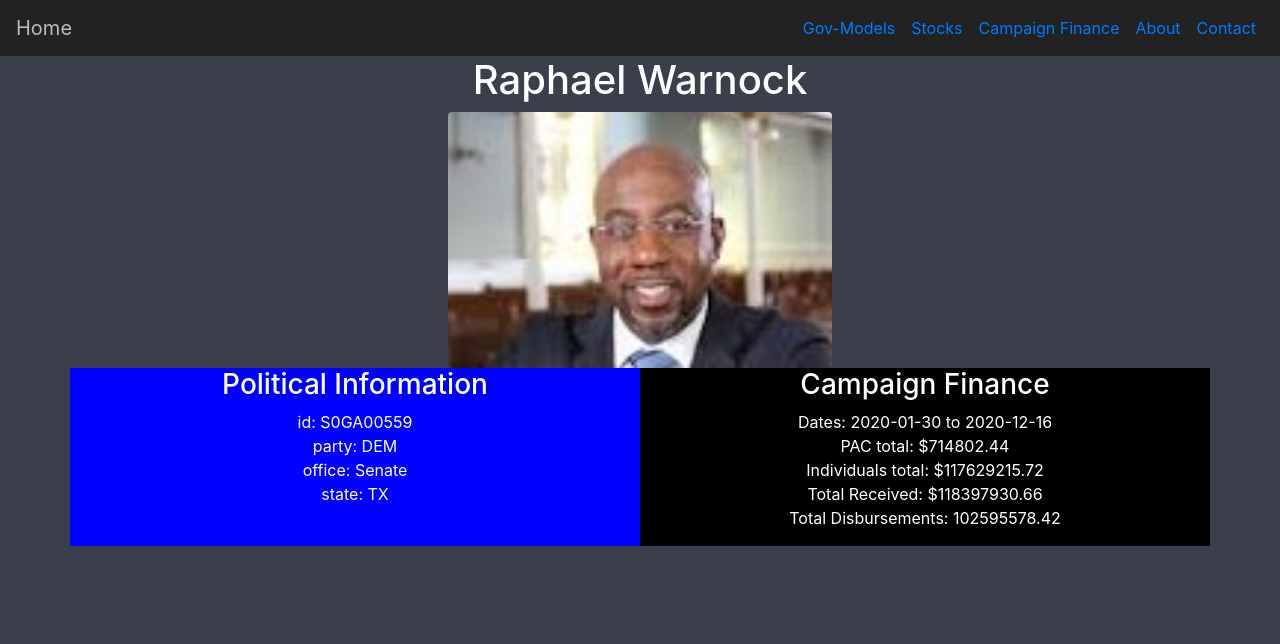
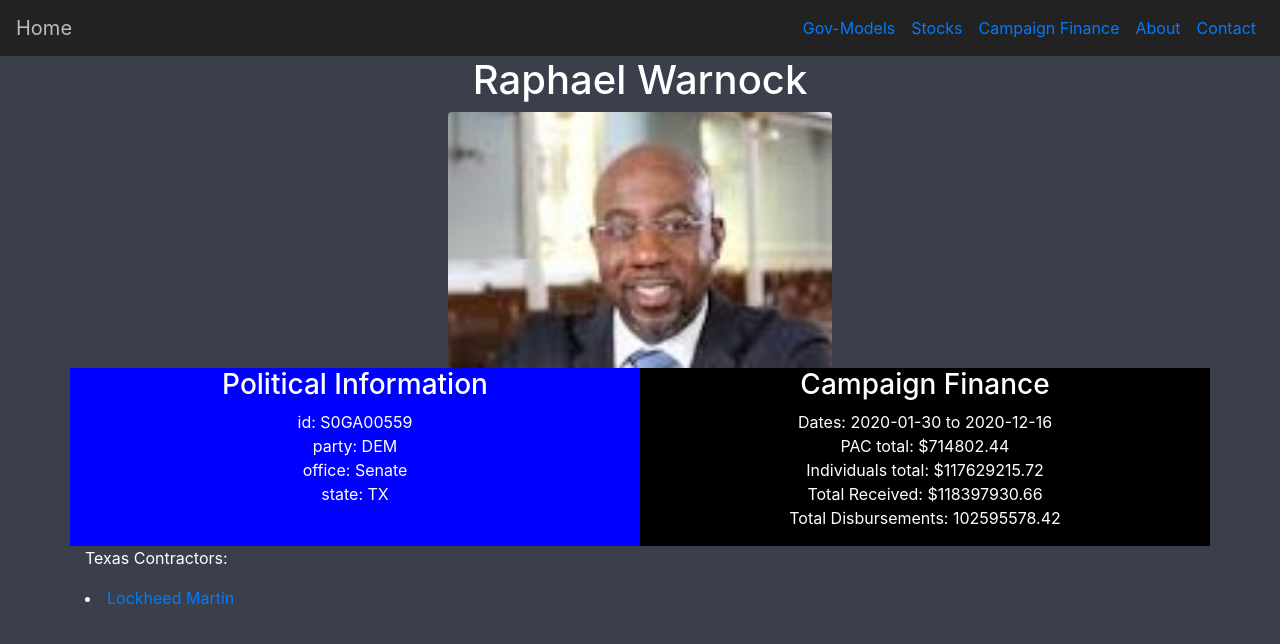
Before and after one commit to kev-liangg/thepoliticalmarket, a React (Create React App) app in the folder frontend/: page /CampFin/RWarnock in a window 1280 px wide. Shown: the top 644 px of the page. Built offline with nearby package versions, Linux system fonts and the light colour scheme.

Commit message:
links from candidates to contractors

```diff
--- a/frontend/src/cf-models/CfJHarrison.js
+++ b/frontend/src/cf-models/CfJHarrison.js
@@ -31,6 +31,10 @@ function CfJHarrison() {
                         </p>
                     </div>
                 </div>
+                <p class="card-text">Texas Contractors:</p>
+                    <li>
+                    <a href={"/Contractors"}>Raytheon</a>
+                </li>
             </div>
         </div>
     )
--- a/frontend/src/cf-models/CfRWarnock.js
+++ b/frontend/src/cf-models/CfRWarnock.js
@@ -31,6 +31,10 @@ function CfRWarnock() {
                         </p>
                     </div>
                 </div>
+                <p class="card-text">Texas Contractors:</p>
+                    <li>
+                    <a href={"/Contractors"}>Lockheed Martin</a>
+                </li>
             </div>
         </div>
     )
--- a/frontend/src/cf-models/CfTJOssoff.js
+++ b/frontend/src/cf-models/CfTJOssoff.js
@@ -31,6 +31,10 @@ function CfTJOssoff() {
                         </p>
                     </div>
                 </div>
+                <p class="card-text">Georgia Contractors:</p>
+                    <li>
+                    <a href={"/Contractors"}>Boeing</a>
+                </li>
             </div>
         </div>
     )
```
